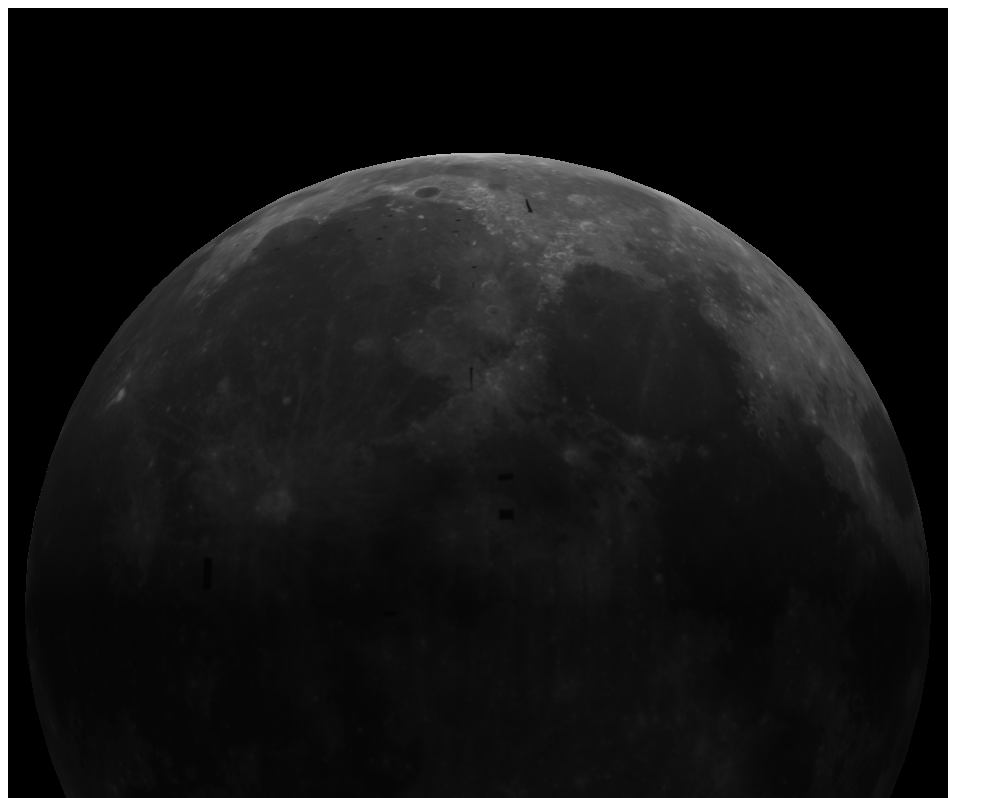
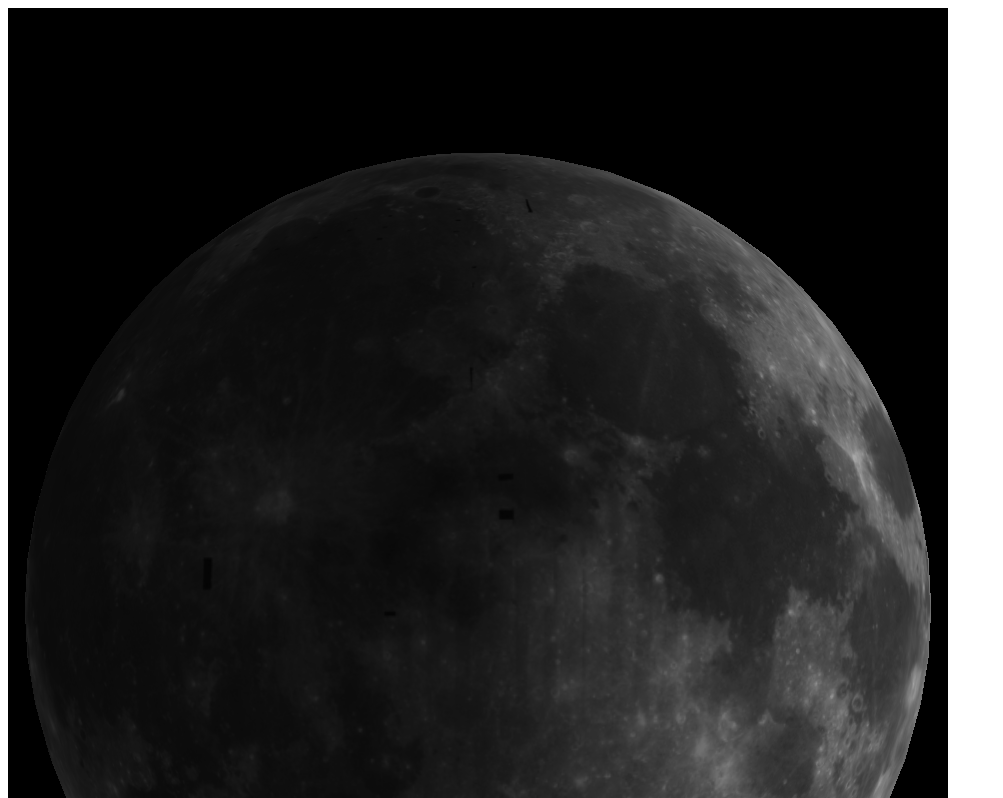
Before and after one commit to saitouakinori/test, a plain HTML site: page index.html in a window 1280 px wide. Shown: the top 798 px of the page, without its empty margins (0-1003 px from the left). Drawn offline with nearby package versions, Linux system fonts and the light colour scheme; animation ran at ten frames a second.

Commit message:
Update index.html

```diff
--- a/index.html
+++ b/index.html
@@ -45,11 +45,11 @@
 
         // 平行光源を作成
         const directionalLight = new THREE.DirectionalLight(0xffffff);
-        directionalLight.position.set(0, 1, 0);
+        directionalLight.position.set(1, 0, 0);
         scene.add(directionalLight);
 
         // 環境光源を作成
-        const light = new THREE.AmbientLight(0x222222, 1.0);
+        const light = new THREE.AmbientLight(0x444444, 1.0);
         scene.add(light);
 
         // マテリアルを作成
```
